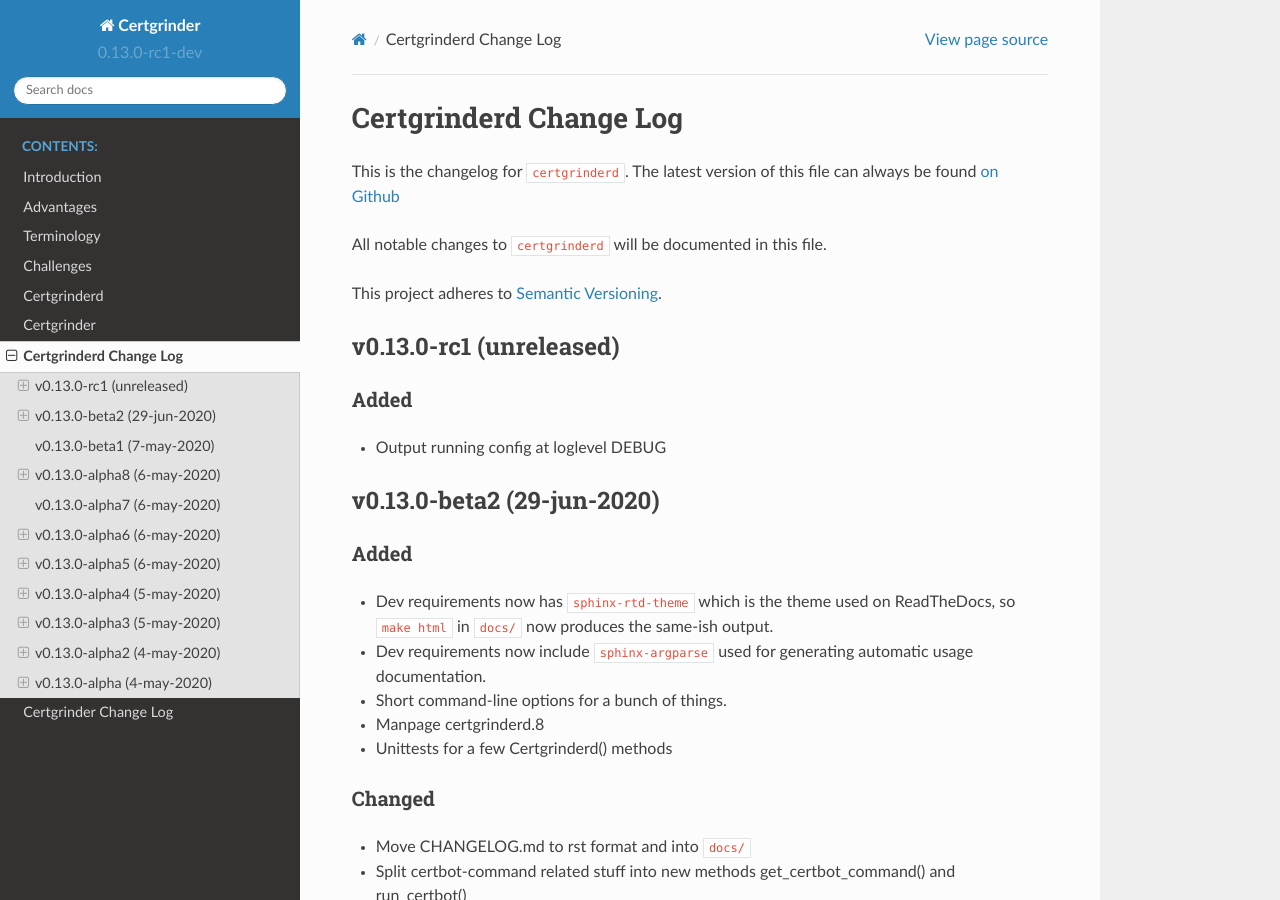
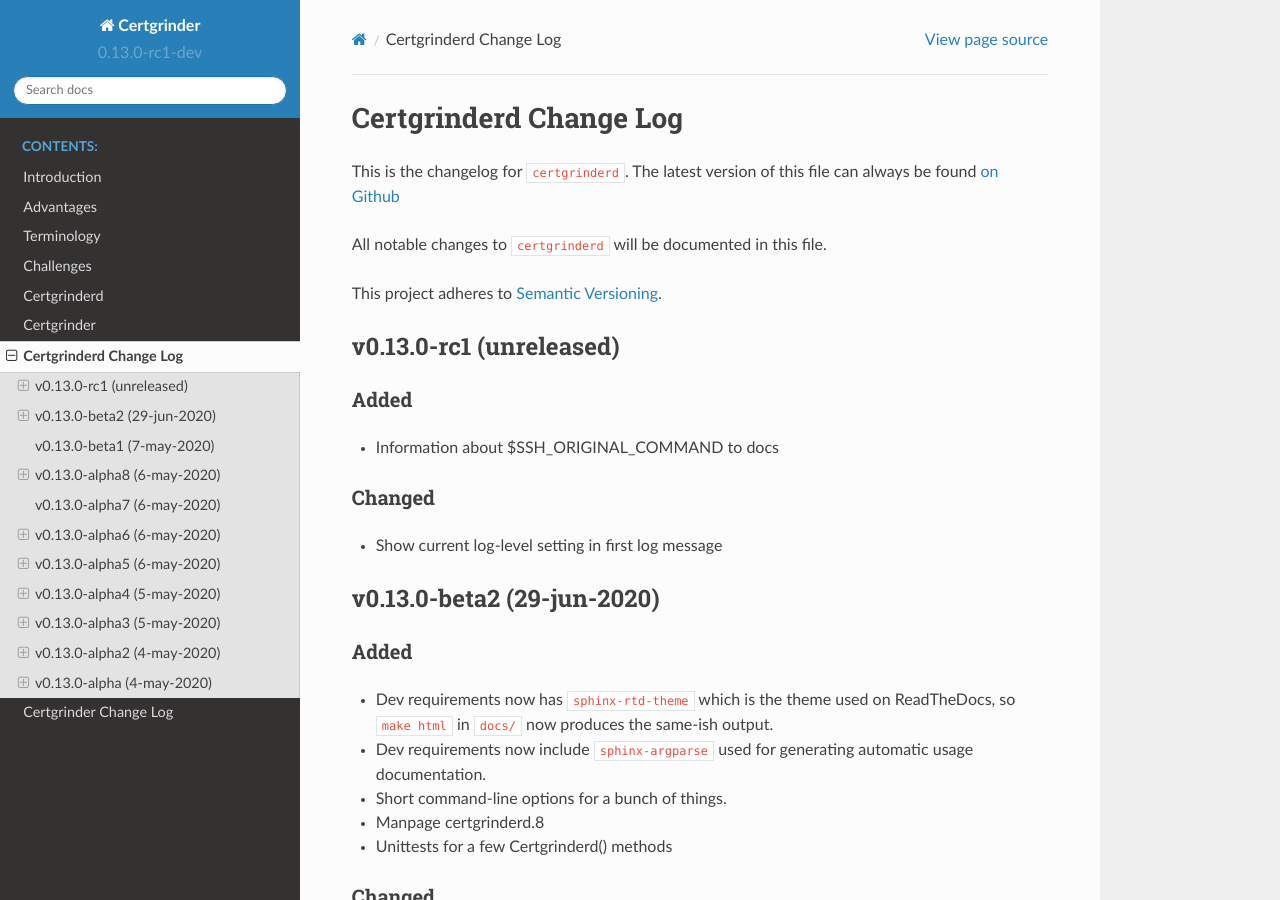
Before and after one commit to tykling/certgrinder, a Sphinx documentation site: the page built from docs/certgrinderd-changelog.rst, in a window 1280 px wide and 900 px high. Built offline with Sphinx 7.4.7 and the Read the Docs theme 2.0.0, drawn with Linux system fonts in a browser that asks for light colours.

Commit message:
update changelog

```diff
--- a/docs/certgrinderd-changelog.rst
+++ b/docs/certgrinderd-changelog.rst
@@ -14,7 +14,11 @@
 
 Added
 ~~~~~
-- Output running config at loglevel DEBUG
+- Information about $SSH_ORIGINAL_COMMAND to docs
+
+Changed
+~~~~~~~
+- Show current log-level setting in first log message
 
 
 v0.13.0-beta2 (29-jun-2020)
```
